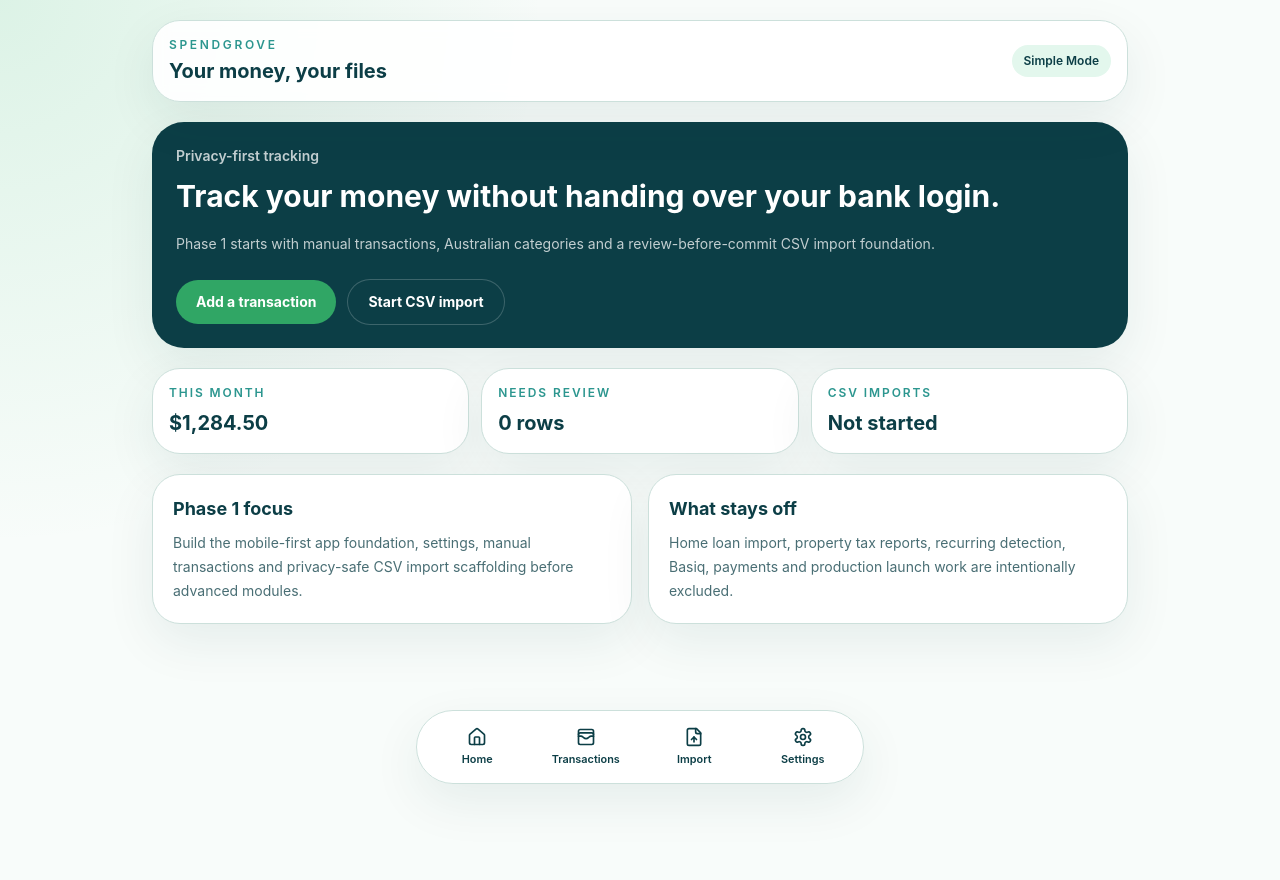
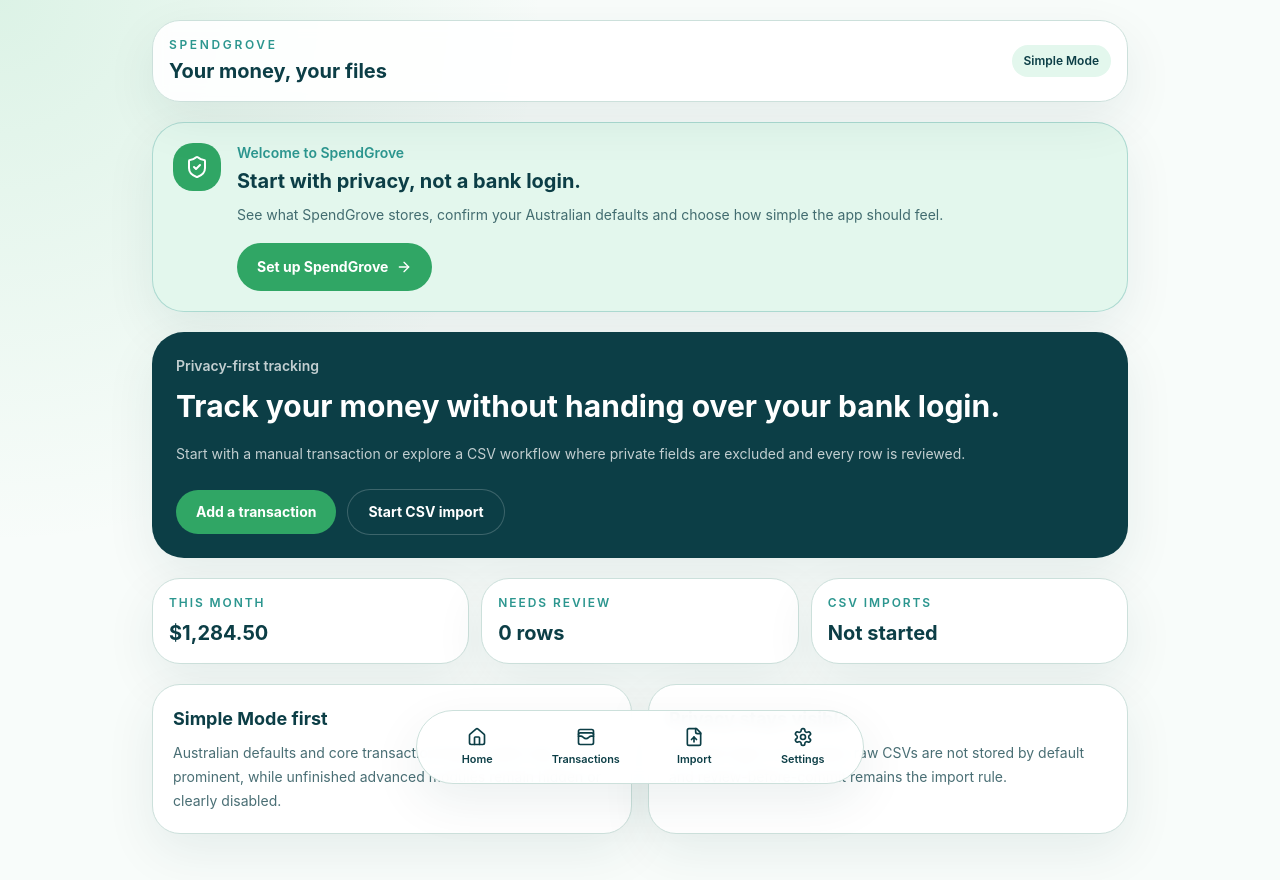
Before and after one commit to LatinMaestro/SpendGrove, a Next.js app: page / in a window 1280 px wide. Shown: the top 880 px of the page. Before the commit the page ends 800 px from the top, so only its background shows below. Built offline with nearby package versions, Linux system fonts and the light colour scheme.

Commit message:
Surface first-run onboarding from home

```diff
--- a/app/page.tsx
+++ b/app/page.tsx
@@ -1,6 +1,7 @@
 import Link from "next/link";
 import { AppShell } from "@/components/app-shell";
 import { FeatureCard } from "@/components/feature-card";
+import { OnboardingPrompt } from "@/components/onboarding-prompt";
 import { formatAudFromCents } from "@/lib/money";
 
 const snapshotItems = [
@@ -12,11 +13,13 @@ const snapshotItems = [
 export default function HomePage() {
   return (
     <AppShell>
+      <OnboardingPrompt />
+
       <section className="rounded-[2rem] bg-brand-deepTeal p-6 text-white shadow-soft">
         <p className="text-sm font-semibold text-white/75">Privacy-first tracking</p>
         <h2 className="mt-3 text-3xl font-bold leading-tight">Track your money without handing over your bank login.</h2>
         <p className="mt-4 text-sm leading-6 text-white/75">
-          Phase 1 starts with manual transactions, Australian categories and a review-before-commit CSV import foundation.
+          Start with a manual transaction or explore a CSV workflow where private fields are excluded and every row is reviewed.
         </p>
         <div className="mt-6 flex flex-col gap-3 sm:flex-row">
           <Link href="/transactions" className="rounded-full bg-brand-green px-5 py-3 text-center text-sm font-bold text-white focus:outline-none focus:ring-2 focus:ring-white">
@@ -38,8 +41,8 @@ export default function HomePage() {
       </section>
 
       <div className="mt-5 grid gap-4 lg:grid-cols-2">
-        <FeatureCard title="Phase 1 focus" body="Build the mobile-first app foundation, settings, manual transactions and privacy-safe CSV import scaffolding before advanced modules." />
-        <FeatureCard title="What stays off" body="Home loan import, property tax reports, recurring detection, Basiq, payments and production launch work are intentionally excluded." />
+        <FeatureCard title="Simple Mode first" body="Australian defaults and core transaction/import paths stay prominent, while unfinished advanced modules remain hidden or clearly disabled." />
+        <FeatureCard title="Privacy stays visible" body="No bank login is requested, raw CSVs are not stored by default and review-before-commit remains the import rule." />
       </div>
     </AppShell>
   );
```
